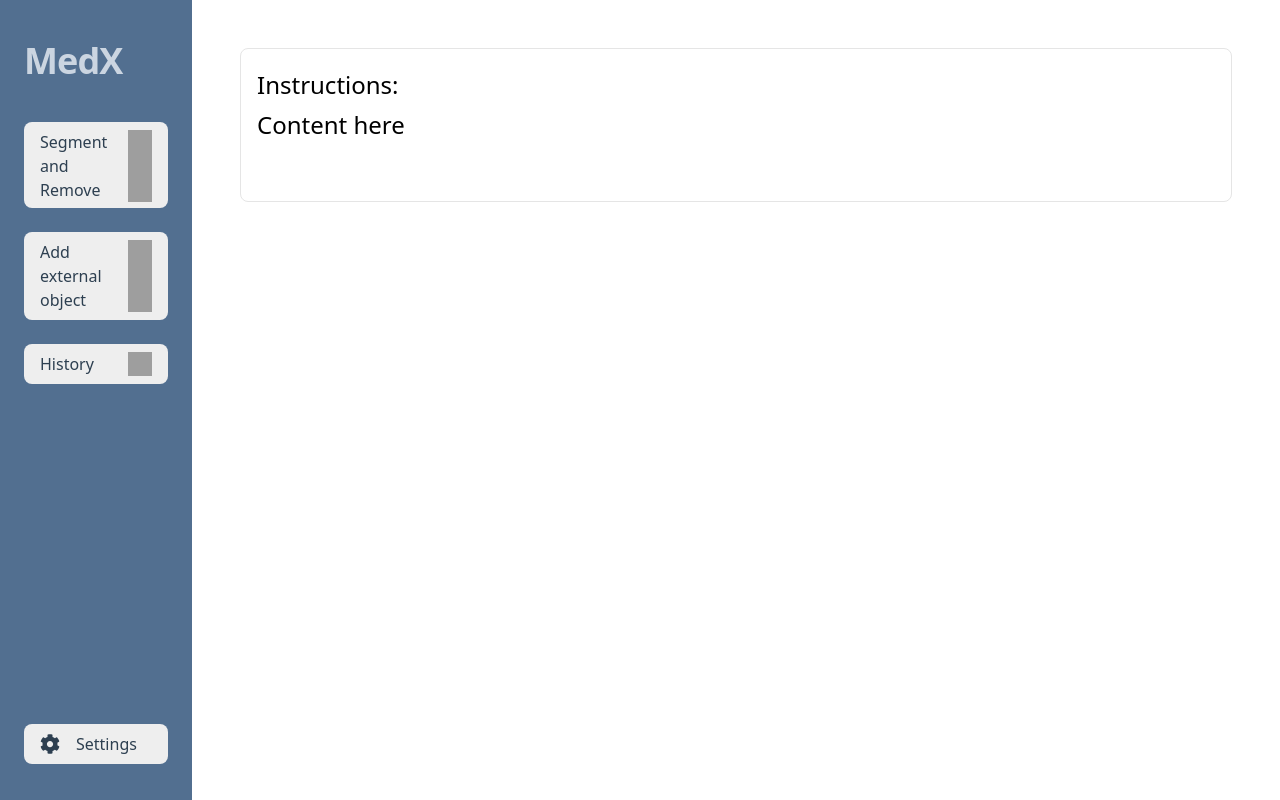
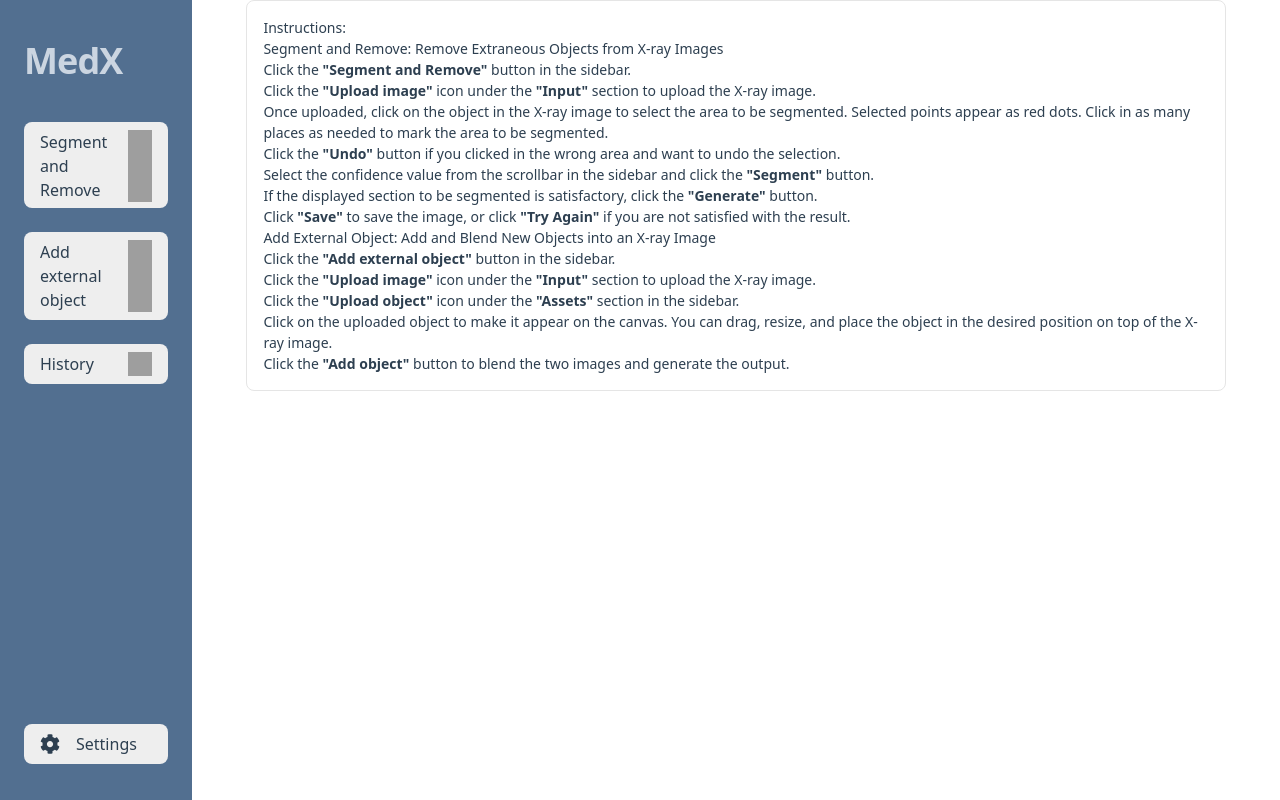
Before and after one commit to Harikrishna-AL/MedX, a Next.js app in the folder ui/: page / in a window 1280 px wide. Built offline with nearby package versions, Linux system fonts and the light colour scheme; sample sign-in values are in the browser's storage; grey boxes are pictures that could not be loaded.

Commit message:
add instructions

```diff
--- a/ui/src/pages/index.tsx
+++ b/ui/src/pages/index.tsx
@@ -13,13 +13,12 @@ type CanvasData = {
 };
 
 export default function Home() {
-  const [selectedCard, setSelectedCard] = useState<{file: File, processedImage: string | null} | null>(null);
+  const [selectedCard, setSelectedCard] = useState<{ file: File, processedImage: string | null } | null>(null);
   const [activeSection, setActiveSection] = useState<string | null>(null);
   const [points, setPoints] = useState<{ x: number, y: number }[]>([]);
   const [test, setTest] = useState<string>('');
   const router = useRouter();
   const [isAuthenticated, setIsAuthenticated] = useState(false);
-
 
   useEffect(() => {
     const authenticated = localStorage.getItem('authenticated') === 'true';
@@ -44,7 +43,7 @@ export default function Home() {
 
   return (
     <div className="bg-white min-h-screen flex">
-      <div style={{backgroundColor: '#526F90'}} className="flex flex-col w-[15%] bg-slate-500 min-h-screen">
+      <div style={{ backgroundColor: '#526F90' }} className="flex flex-col w-[15%] bg-slate-500 min-h-screen">
         <div className="flex flex-col grow px-6 pt-14 pb-9 w-full">
           <div className="text-4xl font-semibold tracking-tight leading-[10px] text-slate-300">
             MedX
@@ -113,9 +112,9 @@ export default function Home() {
             }}
             className="flex items-center gap-4 px-4 py-2 mt-auto text-base font-medium leading-6 whitespace-nowrap rounded-lg max-md:mt-10"
             onClick={() => handleSectionClick('settings')}
-            >
+          >
             <FaCog style={{ color: '#2D3F50' }} className="shrink-0 w-5 h-5" />
-              <div className="flex-1 text-ellipsis">Settings</div>
+            <div className="flex-1 text-ellipsis">Settings</div>
           </div>
         </div>
       </div>
@@ -136,12 +135,26 @@ export default function Home() {
           </div>
         )}
         {!activeSection && (
-          <div className="flex-wrap justify-between content-between px-4 py-4 mx-12 my-12 text-2xl leading-10 whitespace-nowrap rounded-lg border border-solid border-neutral-200 max-md:mt-10 max-md:max-w-full">
-            Instructions:
-            <br />
-            Content here
-            <br />
-            <br />
+          <div style={{ color: '#2D3F50', fontSize: '0.875rem', padding: '1rem', maxWidth: '90%', margin: '0 auto' }} className="instructions-container border border-solid border-neutral-200 rounded-lg">
+            <h2>Instructions:</h2>
+            <h3>Segment and Remove: Remove Extraneous Objects from X-ray Images</h3>
+            <ol>
+              <li>Click the <strong>"Segment and Remove"</strong> button in the sidebar.</li>
+              <li>Click the <strong>"Upload image"</strong> icon under the <strong>"Input"</strong> section to upload the X-ray image.</li>
+              <li>Once uploaded, click on the object in the X-ray image to select the area to be segmented. Selected points appear as red dots. Click in as many places as needed to mark the area to be segmented.</li>
+              <li>Click the <strong>"Undo"</strong> button if you clicked in the wrong area and want to undo the selection.</li>
+              <li>Select the confidence value from the scrollbar in the sidebar and click the <strong>"Segment"</strong> button.</li>
+              <li>If the displayed section to be segmented is satisfactory, click the <strong>"Generate"</strong> button.</li>
+              <li>Click <strong>"Save"</strong> to save the image, or click <strong>"Try Again"</strong> if you are not satisfied with the result.</li>
+            </ol>
+            <h3>Add External Object: Add and Blend New Objects into an X-ray Image</h3>
+            <ol>
+              <li>Click the <strong>"Add external object"</strong> button in the sidebar.</li>
+              <li>Click the <strong>"Upload image"</strong> icon under the <strong>"Input"</strong> section to upload the X-ray image.</li>
+              <li>Click the <strong>"Upload object"</strong> icon under the <strong>"Assets"</strong> section in the sidebar.</li>
+              <li>Click on the uploaded object to make it appear on the canvas. You can drag, resize, and place the object in the desired position on top of the X-ray image.</li>
+              <li>Click the <strong>"Add object"</strong> button to blend the two images and generate the output.</li>
+            </ol>
           </div>
         )}
       </div>
```
